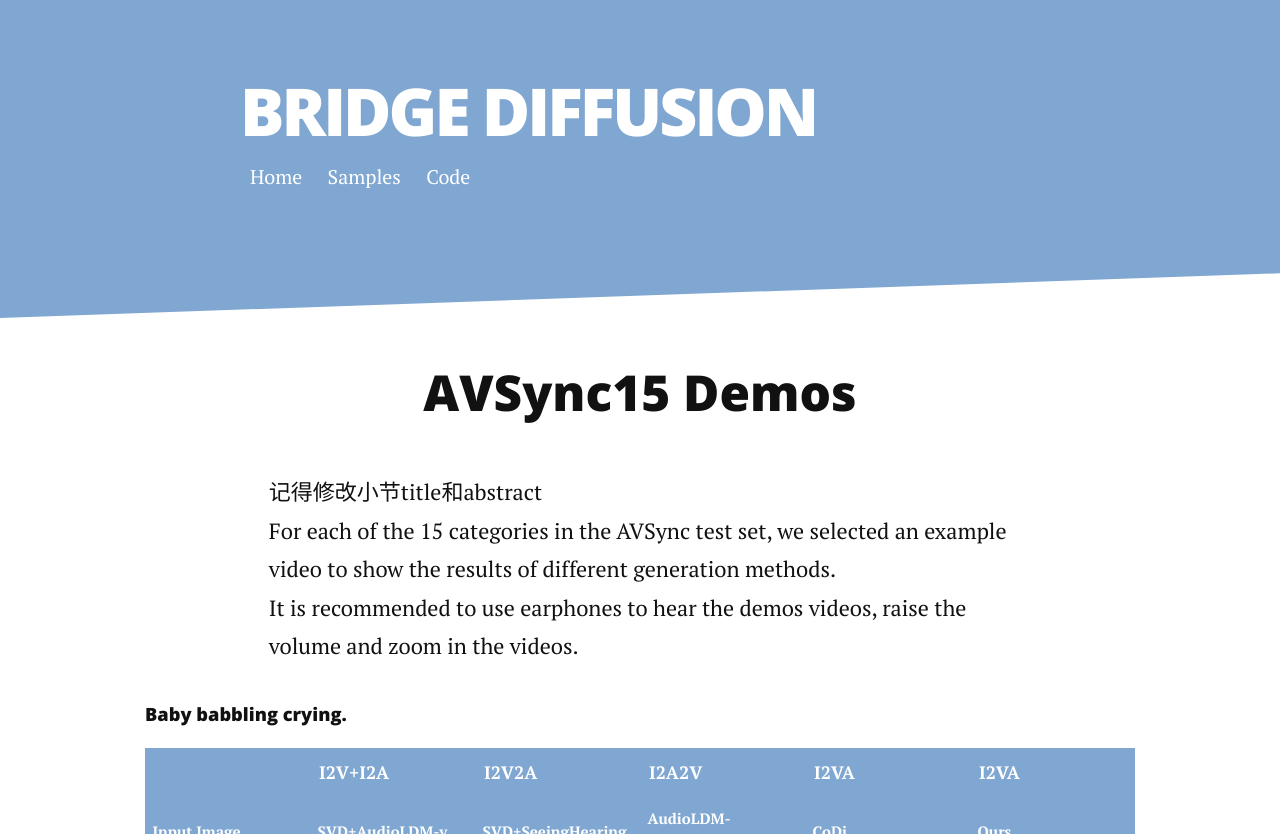
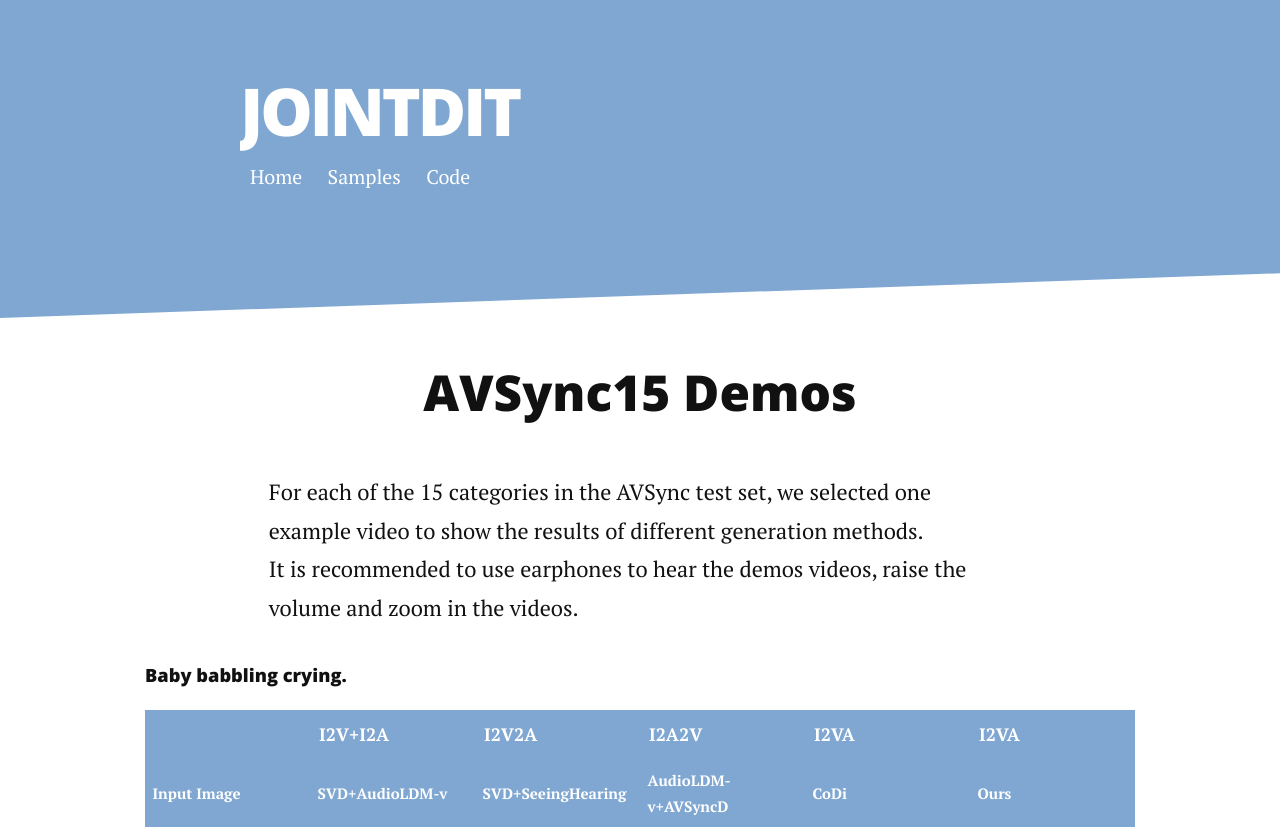
Before and after one commit to AnonymousHub4AI/JointDiT, a Jekyll site: the page built from samples.md, in a window 1280 px wide and 900 px high, cut to the strip 0-834 px from the top of the window. Built offline with Jekyll 4.4.1, drawn with Linux system fonts in a browser that asks for light colours; nearby versions of some CDN libraries; some of the changed text lies outside the part shown.

Commit message:
jointdit

```diff
--- a/_config.yml
+++ b/_config.yml
@@ -1,4 +1,4 @@
-title: Bridge Diffusion
+title: JointDiT
 description: Long Form Jekyll theme built with SASS
 
 url: https://long-haul.netlify.app
--- a/samples.md
+++ b/samples.md
@@ -1,14 +1,12 @@
 ---
 layout: default
-title: BridgeDiffusion
+title: JointDiT
 ---
 
 <div class="post">
 	<h2 class="pageTitle">AVSync15 Demos</h2>
-	<p>
-    记得修改小节title和abstract
-    <br>
-For each of the 15 categories in the AVSync test set, we selected an example video to show the results of different generation methods.
+    <p>
+For each of the 15 categories in the AVSync test set, we selected one example video to show the results of different generation methods.
     <br>
 It is recommended to use earphones to hear the demos videos, raise the volume and zoom in the videos.
     </p>
@@ -16,6 +14,7 @@ It is recommended to use earphones to hear the demos videos, raise the volume an
 
 
 
+
 <h5 class="pageTitle" style="text-align: left;">Baby babbling crying.</h5>
 
 <table border="0" width="320px" style="table-layout: fixed;"> <!-- 表格边框设置为1 -->
@@ -930,9 +929,7 @@ It is recommended to use earphones to hear the demos videos, raise the volume an
 
 <div class="post">
 	<h2 class="pageTitle">Greatesthits Demos</h2>
-	<p>
-    记得修改小节title和abstract
-    <br>
+    <p>
 We selected an 5 cases from Greatesthits test dataset to show the results of different generation methods.
     <br>
 It is recommended to use earphones to hear the demos videos, raise the volume and zoom in the videos.
@@ -940,6 +937,7 @@ It is recommended to use earphones to hear the demos videos, raise the volume an
 </div>
 
 
+
 <h5 class="pageTitle" style="text-align: left;">Case 1.</h5>
 
 <table border="0" width="400px" style="table-layout: fixed;"> <!-- 表格边框设置为1 -->
@@ -1244,13 +1242,12 @@ It is recommended to use earphones to hear the demos videos, raise the volume an
 <div class="post">
 	<h2 class="pageTitle">Landscape Demos</h2>
 	<p>
-    记得修改小节title和abstract
-    <br>
-For each of the 9 categories in the Landscape test set, we selected an example video to show the results of different generation methods.
+For each of the 9 categories in the Landscape test set, we selected one example video to show the results of different generation methods.
     <br>
 It is recommended to use earphones to hear the demos videos, raise the volume and zoom in the videos.
     </p>
 </div>
+
 
 <h5 class="pageTitle" style="text-align: left;">Explosion.</h5>
 
@@ -1804,6 +1801,8 @@ It is recommended to use earphones to hear the demos videos, raise the volume an
 	记得修改小节title 表格title和abstract
     </p>
 </div>
+
+
 <div style="display: flex; justify-content: space-between">
     <div style="display: flex;">
         <table border="0" width="400px" style="table-layout: fixed;  margin-right: 10px;"> <!-- 表格边框设置为1 -->
@@ -1861,6 +1860,7 @@ It is recommended to use earphones to hear the demos videos, raise the volume an
     </div>
 </div>
 
+
 <div style="display: flex; justify-content: space-between">
     <div style="display: flex;">
         <table border="0" width="400px" style="table-layout: fixed;  margin-right: 10px;"> <!-- 表格边框设置为1 -->
```
Also changed, not shown: home.md (+9 -5 lines), index.html (+8 -5 lines), assets/img/arch_JointDiT.png (added), 1 other file.
